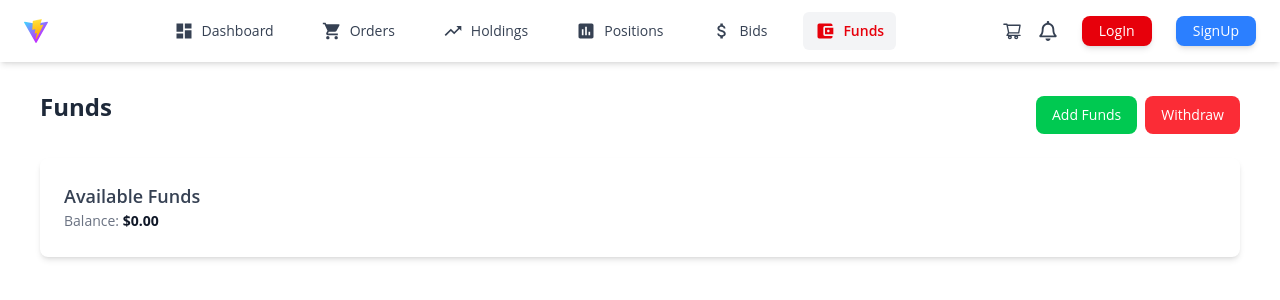
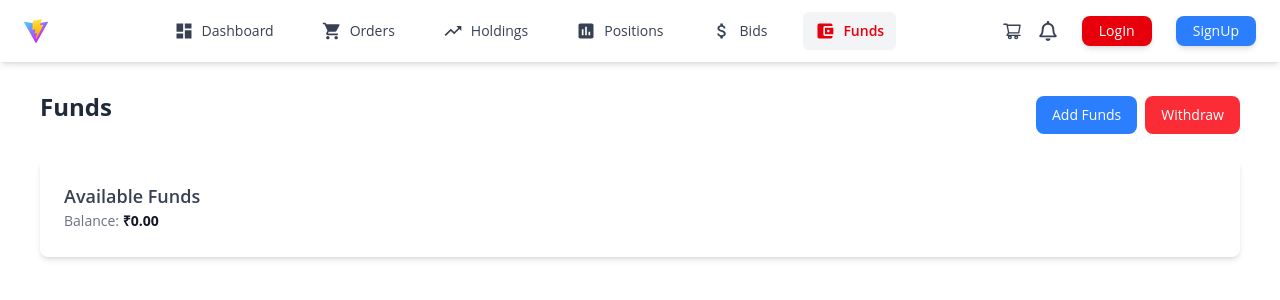
Before and after one commit to cipher997/dots, a React (Vite) app: page / in a window 1280 px wide. Both pictures are taken after a click on the link "Funds". Shown: the top 300 px of the page. Built offline with nearby package versions, Linux system fonts and the light colour scheme.

Commit message:
update Funds.jsx

```diff
--- a/src/components/Funds.jsx
+++ b/src/components/Funds.jsx
@@ -7,13 +7,13 @@ const Funds = () => {
         <div className="mb-6 flex flex-col sm:flex-row sm:justify-between items-start sm:items-center">
           <h1 className="text-2xl font-bold text-gray-800">Funds</h1>
           <div className="mt-4 flex flex-col sm:flex-row md:flex-row w-full sm:w-auto gap-2">
-            <button className="bg-green-500 text-white px-4 py-2 rounded-lg w-full sm:w-auto md:w-auto hover:bg-green-600 transition">Add Funds</button>
+            <button className="bg-blue-500 text-white px-4 py-2 rounded-lg w-full sm:w-auto md:w-auto hover:bg-green-600 transition">Add Funds</button>
             <button className="bg-red-500 text-white px-4 py-2 rounded-lg w-full sm:w-auto md:w-auto hover:bg-red-600 transition">Withdraw</button>
           </div>
         </div>
         <div className="bg-white shadow-md p-6 rounded-lg">
           <h2 className="text-lg font-semibold text-gray-700">Available Funds</h2>
-          <p className="text-gray-500">Balance: <span className="font-bold text-gray-900">$0.00</span></p>
+          <p className="text-gray-500">Balance: <span className="font-bold text-gray-900">₹0.00</span></p>
         </div>
       </main>
     </div>
```
